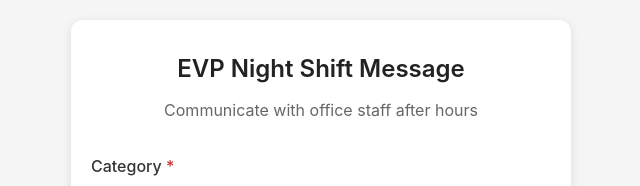
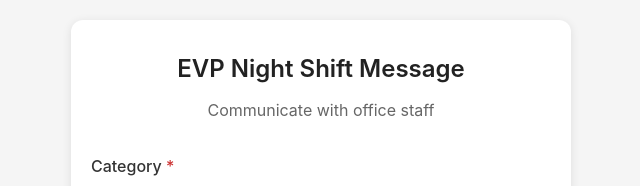
Before and after one commit to regmibhuwan/evp_evening-message, a Next.js app: page / in a window 1280 px wide. Shown: the top 186 px of the page, without its empty margins (319-959 px from the left). Built offline with nearby package versions, Linux system fonts and the light colour scheme.

Commit message:
Remove 'after hours' from subtitle

```diff
--- a/app/page.tsx
+++ b/app/page.tsx
@@ -184,7 +184,7 @@ export default function Home() {
     <div className="container">
       <div className="form-container">
         <h1>EVP Night Shift Message</h1>
-        <p className="subtitle">Communicate with office staff after hours</p>
+        <p className="subtitle">Communicate with office staff</p>
 
         {error && <div className="error-message">{error}</div>}
 
```
